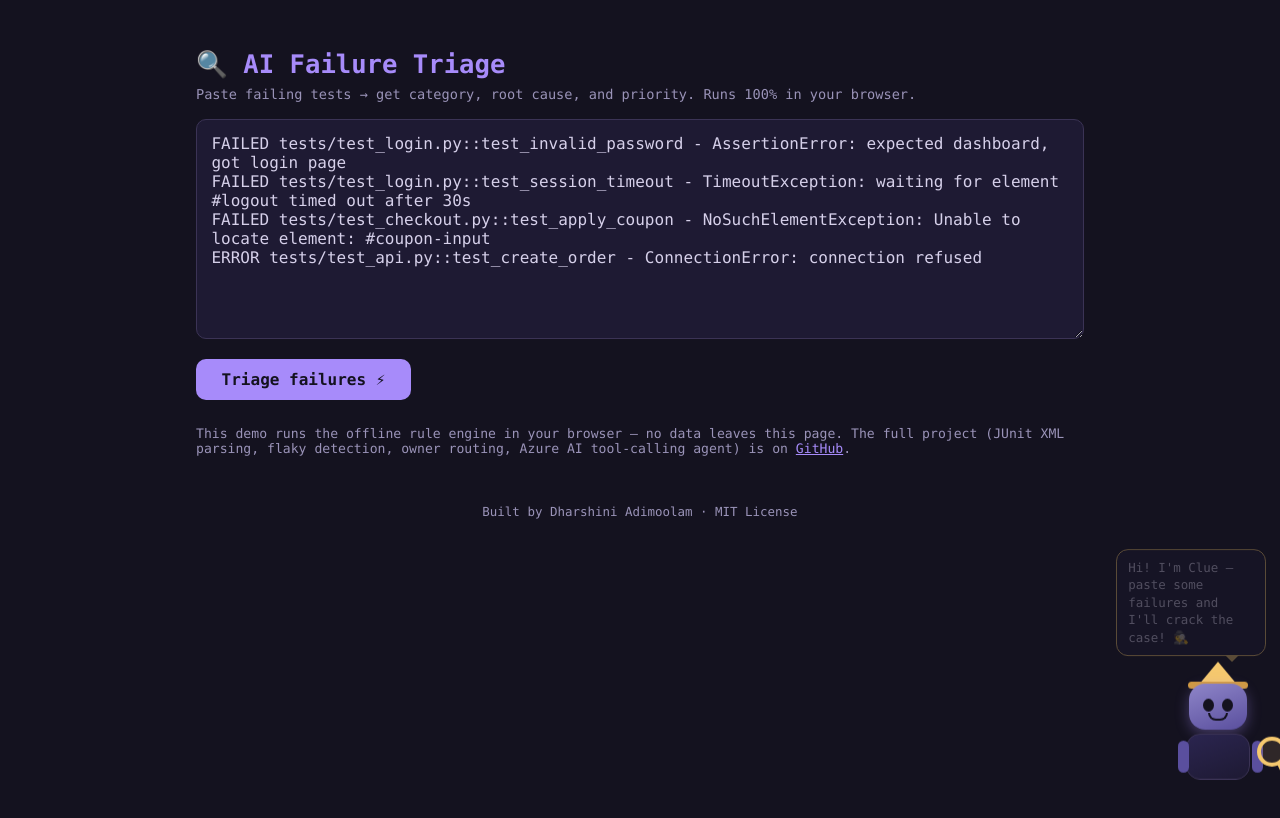
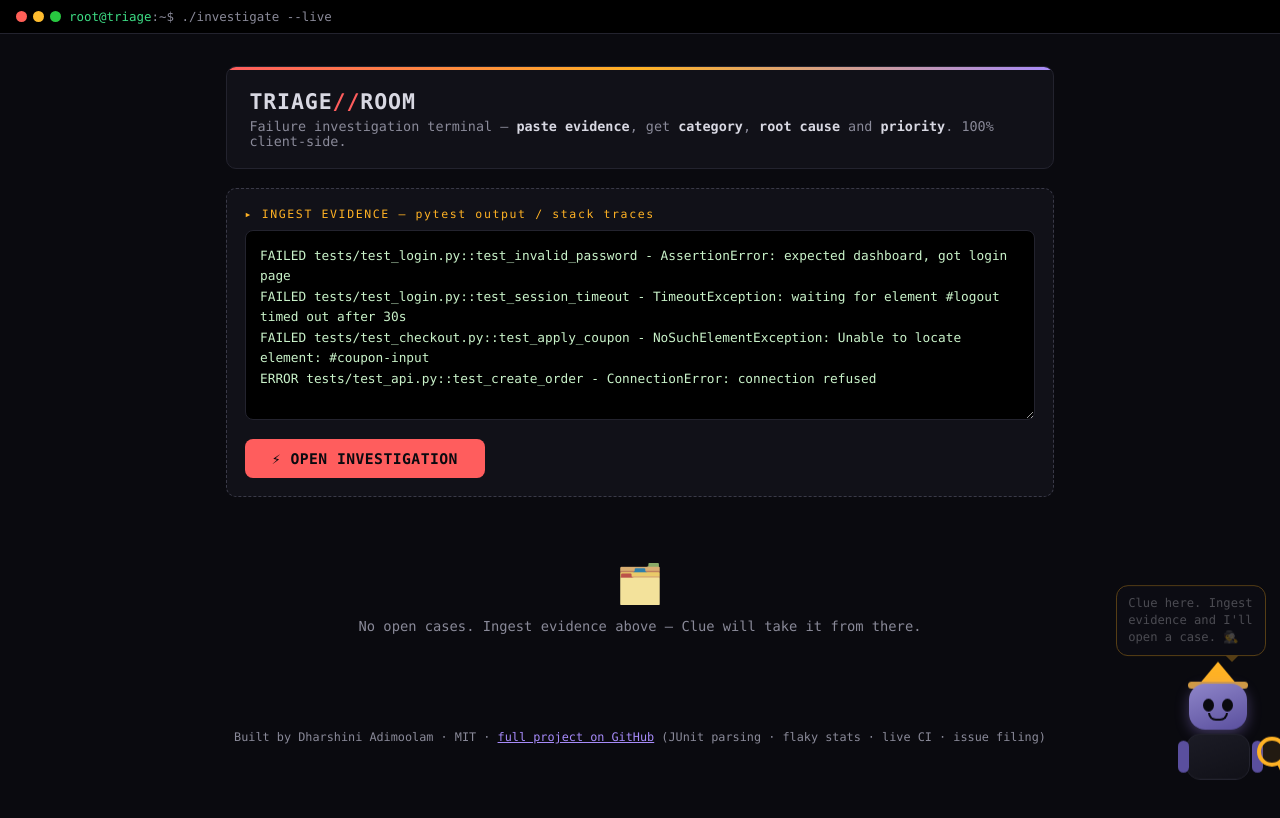
Before and after one commit to dharshuadhi/ai-failure-triage, a plain HTML site: page docs/index.html in a window 1280 px wide. Drawn offline with Linux system fonts and the light colour scheme.

Commit message:
Redesign demo: dark TRIAGE//ROOM terminal theme, case-file timeline

```diff
--- a/docs/index.html
+++ b/docs/index.html
@@ -3,111 +3,160 @@
 <head>
 <meta charset="utf-8">
 <meta name="viewport" content="width=device-width, initial-scale=1">
-<title>AI Failure Triage</title>
+<title>TRIAGE//ROOM — Failure Investigation Terminal</title>
 <style>
-  :root { --bg:#14121f; --card:#1e1a33; --line:#3b3355; --txt:#d6d0ea;
-          --lav:#a78bfa; --amber:#f5c86e; --muted:#9a93b8; }
+  :root { --bg:#0a0a0f; --panel:#111118; --panel2:#16161e; --line:#23232e;
+          --txt:#d8d8e2; --dim:#8a8a99; --red:#ff5d5d; --amber:#ffb224;
+          --green:#3ddc84; --lav:#a78bfa; --cyan:#57d0ff; }
   * { box-sizing:border-box; }
-  body { background:var(--bg); color:var(--txt);
-         font-family:ui-monospace,SFMono-Regular,Menlo,Consolas,monospace;
-         max-width:920px; margin:0 auto; padding:2rem 1rem 4rem; }
-  h1 { color:var(--lav); font-size:1.6rem; }
-  h1 .sub { display:block; font-size:.85rem; color:var(--muted); font-weight:normal; margin-top:.4rem; }
-  textarea { width:100%; height:220px; background:var(--card); color:var(--txt);
-             border:1px solid var(--line); border-radius:10px; padding:.9rem; font:inherit; resize:vertical; }
-  textarea:focus { outline:none; border-color:var(--lav); }
-  button.go { background:var(--lav); color:var(--bg); border:none; border-radius:10px;
-              padding:.7rem 1.6rem; font:inherit; font-weight:bold; cursor:pointer; font-size:1rem; margin-top:1rem;
-              transition: transform .15s ease; }
-  button.go:hover { background:#c4b5fd; }
-  button.go.pressed { transform: scale(.9); background:#c4b5fd; }
-  .card { background:var(--card); border:1px solid var(--line); border-radius:10px;
-          padding:1rem 1.1rem; margin-top:1rem; }
-  .card h3 { margin:.1rem 0 .6rem; font-size:.95rem; }
-  .meta { font-size:.8rem; color:var(--muted); margin-bottom:.5rem; }
-  .badge { display:inline-block; border-radius:6px; padding:.15rem .55rem; font-size:.75rem; font-weight:bold; }
-  .P1 { background:#ff7b72; color:#14121f; } .P2 { background:var(--amber); color:#14121f; }
-  .P3 { background:var(--lav); color:#14121f; } .P4 { background:var(--muted); color:#14121f; }
-  .cat { color:var(--amber); font-weight:bold; }
-  .hint { color:var(--muted); font-size:.82rem; margin-top:1.6rem; }
-  .hint a { color:var(--lav); }
-  footer { margin-top:3rem; color:var(--muted); font-size:.78rem; text-align:center; }
-  table { width:100%; border-collapse:collapse; font-size:.82rem; margin-top:1rem; }
-  th,td { border:1px solid var(--line); padding:.5rem .6rem; text-align:left; }
-  th { color:var(--lav); }
+  body { background:var(--bg); color:var(--txt); margin:0;
+         font-family:ui-monospace,SFMono-Regular,Menlo,Consolas,"Liberation Mono",monospace; }
+  .termbar { background:#000; border-bottom:1px solid var(--line); padding:.55rem 1rem;
+             font-size:.78rem; color:var(--dim); display:flex; gap:.5rem; align-items:center;
+             position:sticky; top:0; z-index:40; }
+  .dots { display:flex; gap:6px; }
+  .dots span { width:11px; height:11px; border-radius:50%; }
+  .dots .r{background:#ff5f57} .dots .y{background:#febc2e} .dots .g{background:#28c840}
+  .termbar .path { color:var(--green); }
+  .cursor { display:inline-block; width:8px; height:14px; background:var(--green);
+            vertical-align:-2px; animation:blinkc 1.1s steps(1) infinite; }
+  @keyframes blinkc { 50%{opacity:0} }
+  .wrap { max-width:860px; margin:0 auto; padding:2rem 1rem 5rem; }
+  .banner { border:1px solid var(--line); background:var(--panel); border-radius:10px;
+            padding:1.4rem 1.4rem 1.2rem; margin-bottom:1.2rem; position:relative; overflow:hidden; }
+  .banner::before { content:""; position:absolute; top:0; left:0; right:0; height:3px;
+                    background:linear-gradient(90deg,var(--red),var(--amber),var(--lav)); }
+  .banner h1 { margin:0 0 .3rem; font-size:1.35rem; letter-spacing:.04em; }
+  .banner h1 .r { color:var(--red); }
+  .banner p { margin:0; color:var(--dim); font-size:.84rem; }
+  .banner p b { color:var(--txt); }
+  .ingest { border:1px dashed #3a3a48; border-radius:10px; background:var(--panel);
+            padding:1.1rem; margin-bottom:1rem; }
+  .ingest .lbl { font-size:.72rem; letter-spacing:.14em; color:var(--amber); margin-bottom:.6rem; }
+  textarea { width:100%; height:190px; background:#000; color:#c9f2c9; border:1px solid var(--line);
+             border-radius:8px; padding:.9rem; font:inherit; font-size:.8rem; line-height:1.6; resize:vertical; }
+  textarea:focus { outline:none; border-color:var(--amber); }
+  button.go { margin-top:.9rem; background:var(--red); color:#0a0a0f; border:none; border-radius:8px;
+              padding:.7rem 1.7rem; font:inherit; font-weight:700; font-size:.92rem; cursor:pointer;
+              letter-spacing:.03em; transition:transform .15s ease; }
+  button.go:hover { background:#ff7575; }
+  button.go.pressed { transform:scale(.9); }
+  .feed { position:relative; margin-top:1.6rem; padding-left:26px; }
+  .feed::before { content:""; position:absolute; left:8px; top:6px; bottom:6px; width:2px;
+                  background:var(--line); }
+  .case { position:relative; border:1px solid var(--line); background:var(--panel);
+          border-radius:10px; padding:1rem 1.1rem; margin-bottom:1rem; }
+  .case::before { content:""; position:absolute; left:-24px; top:18px; width:12px; height:12px;
+                  border-radius:50%; background:var(--dim); border:2px solid var(--bg); }
+  .case.P1::before { background:var(--red); box-shadow:0 0 8px var(--red); }
+  .case.P2::before { background:var(--amber); box-shadow:0 0 8px var(--amber); }
+  .case.P3::before { background:var(--lav); } .case.P4::before { background:var(--dim); }
+  .case .file { font-size:.68rem; letter-spacing:.14em; color:var(--dim); margin-bottom:.35rem; }
+  .case h3 { margin:0 0 .5rem; font-size:.92rem; word-break:break-all; }
+  .sev { display:inline-block; font-size:.68rem; font-weight:700; letter-spacing:.08em;
+         border-radius:5px; padding:.18rem .55rem; margin-right:.5rem; vertical-align:1px; }
+  .sev.P1{background:var(--red); color:#0a0a0f;} .sev.P2{background:var(--amber); color:#0a0a0f;}
+  .sev.P3{background:var(--lav); color:#0a0a0f;} .sev.P4{background:var(--dim); color:#0a0a0f;}
+  .row { font-size:.82rem; margin:.35rem 0; }
+  .row .k { color:var(--dim); display:inline-block; min-width:118px; }
+  .cat { color:var(--cyan); font-weight:700; }
+  .verdict { border-top:1px dashed var(--line); margin-top:.7rem; padding-top:.7rem; }
+  .summary { border:1px solid var(--line); background:var(--panel2); border-radius:10px;
+             padding:1rem 1.1rem; margin-bottom:.4rem; }
+  .summary .big { font-size:1.5rem; font-weight:700; }
+  .bars { margin-top:.7rem; }
+  .bar { display:flex; align-items:center; gap:.6rem; font-size:.76rem; margin:.3rem 0; }
+  .bar .name { width:110px; color:var(--dim); }
+  .bar .track { flex:1; height:10px; background:#000; border-radius:5px; overflow:hidden; }
+  .bar .fill { height:100%; border-radius:5px; background:linear-gradient(90deg,var(--amber),var(--red)); }
+  .bar .n { width:30px; text-align:right; }
+  .idle { text-align:center; color:var(--dim); padding:3rem 1rem; font-size:.86rem; }
+  .idle .big { font-size:2.4rem; display:block; margin-bottom:.7rem; filter:grayscale(.4); }
+  footer { text-align:center; color:var(--dim); font-size:.74rem; margin-top:3rem; }
+  footer a { color:var(--lav); }
 
-  /* ---------- mascot: Clue the detective bot ---------- */
+  /* ---------- Clue (amber bubble on dark) ---------- */
   #mascot { position:fixed; right:20px; bottom:20px; width:84px; z-index:60;
-            transition: transform .75s cubic-bezier(.34,1.3,.64,1); cursor:pointer; }
-  #mascot .bot { animation: bob 2.6s ease-in-out infinite; }
-  @keyframes bob { 0%,100%{transform:translateY(0)} 50%{transform:translateY(-7px)} }
+            transition:transform .75s cubic-bezier(.34,1.3,.64,1); cursor:pointer; }
+  #mascot .bot { animation:bob 2.6s ease-in-out infinite; }
+  @keyframes bob{0%,100%{transform:translateY(0)}50%{transform:translateY(-7px)}}
   #mascot .hat { width:0; height:0; margin:0 auto; position:relative;
                  border-left:20px solid transparent; border-right:20px solid transparent;
                  border-bottom:24px solid var(--amber); }
-  #mascot .hat::after { content:""; position:absolute; top:20px; left:-30px; width:60px; height:7px;
-                        border-radius:4px; background:#d19a3f; }
+  #mascot .hat::after{ content:""; position:absolute; top:20px; left:-30px; width:60px; height:7px;
+                       border-radius:4px; background:#d19a3f; }
   #mascot .head { width:58px; height:46px; margin:-2px auto 0; border-radius:16px;
                   background:linear-gradient(160deg,#8f86c9,#5a4f9e); position:relative;
                   box-shadow:0 4px 14px rgba(167,139,250,.35); }
   #mascot .eye { position:absolute; top:15px; width:11px; height:13px; border-radius:50%;
-                 background:#14121f; animation: blink 4.2s infinite; }
-  #mascot .eye.left { left:14px; } #mascot .eye.right { right:14px; }
-  @keyframes blink { 0%,93%,100%{transform:scaleY(1)} 96%{transform:scaleY(.08)} }
-  #mascot .mouth { position:absolute; bottom:9px; left:50%; width:20px; height:8px;
-                   border:2.5px solid #14121f; border-top:none; border-radius:0 0 12px 12px;
-                   transform:translateX(-50%); }
-  #mascot .body { width:64px; height:46px; margin:4px auto 0; border-radius:14px;
-                  background:linear-gradient(160deg,#2b2550,#1e1a33); border:1px solid var(--line);
-                  position:relative; }
-  #mascot .arm { position:absolute; top:6px; width:11px; height:32px; border-radius:6px;
-                 background:#5a4f9e; }
-  #mascot .arm.left { left:-9px; }
-  #mascot .arm.right { right:-14px; transform-origin:top center; }
-  #mascot .glass { position:absolute; top:-4px; right:-24px; width:30px; height:30px;
-                   border:4px solid var(--amber); border-radius:50%; background:rgba(245,200,110,.12); }
-  #mascot .glass::after { content:""; position:absolute; bottom:-16px; right:-2px; width:5px; height:18px;
-                          background:var(--amber); border-radius:3px; transform:rotate(-25deg); }
-  #mascot.inspecting .arm.right { animation: inspect 1s ease-in-out infinite; }
-  @keyframes inspect { 0%,100%{transform:rotate(0)} 50%{transform:rotate(-40deg)} }
-  #mascot.waving .arm.right { animation: wave .5s ease-in-out 3; }
-  @keyframes wave { 0%,100%{transform:rotate(0)} 50%{transform:rotate(-55deg)} }
-  #mascot.jumping .bot { animation: jump .65s ease; }
-  @keyframes jump { 0%,100%{transform:translateY(0)} 40%{transform:translateY(-34px) rotate(-6deg)}
-                    60%{transform:translateY(-34px) rotate(6deg)} }
-  #mascot .bubble { position:absolute; bottom:calc(100% + 10px); right:-6px; min-width:150px; max-width:220px;
-                    background:var(--card); border:1px solid var(--amber); border-radius:12px;
-                    padding:.55rem .7rem; font-size:.78rem; line-height:1.4; color:var(--txt);
-                    opacity:0; transform:translateY(6px); transition:all .25s ease; pointer-events:none; }
-  #mascot .bubble::after { content:""; position:absolute; top:100%; right:26px;
-                           border:7px solid transparent; border-top-color:var(--amber); }
-  #mascot .bubble.show { opacity:1; transform:translateY(0); }
-  .confetti { position:fixed; top:-14px; width:9px; height:13px; z-index:99; border-radius:2px;
-              animation: fall 1.9s ease-in forwards; pointer-events:none; }
-  @keyframes fall { to { transform: translateY(108vh) rotate(720deg); } }
-  @media (max-width:600px){ #mascot{ width:64px; right:12px; bottom:12px; }
-    #mascot .bubble{ font-size:.68rem; min-width:120px; } }
+                 background:#0a0a0f; animation:blink 4.2s infinite; }
+  #mascot .eye.left{left:14px} #mascot .eye.right{right:14px}
+  @keyframes blink{0%,93%,100%{transform:scaleY(1)}96%{transform:scaleY(.08)}}
+  #mascot .mouth{ position:absolute; bottom:9px; left:50%; width:20px; height:8px;
+                  border:2.5px solid #0a0a0f; border-top:none; border-radius:0 0 12px 12px;
+                  transform:translateX(-50%); }
+  #mascot .body{ width:64px; height:46px; margin:4px auto 0; border-radius:14px;
+                 background:linear-gradient(160deg,#1c1c26,#111118); border:1px solid var(--line); position:relative; }
+  #mascot .arm{ position:absolute; top:6px; width:11px; height:32px; border-radius:6px; background:#5a4f9e; }
+  #mascot .arm.left{left:-9px} #mascot .arm.right{right:-14px; transform-origin:top center;}
+  #mascot .glass{ position:absolute; top:-4px; right:-24px; width:30px; height:30px;
+                  border:4px solid var(--amber); border-radius:50%; background:rgba(255,178,36,.1); }
+  #mascot .glass::after{ content:""; position:absolute; bottom:-16px; right:-2px; width:5px; height:18px;
+                         background:var(--amber); border-radius:3px; transform:rotate(-25deg); }
+  #mascot.inspecting .arm.right{ animation:inspect 1s ease-in-out infinite; }
+  @keyframes inspect{0%,100%{transform:rotate(0)}50%{transform:rotate(-40deg)}}
+  #mascot.waving .arm.right{ animation:wave .5s ease-in-out 3; }
+  @keyframes wave{0%,100%{transform:rotate(0)}50%{transform:rotate(-55deg)}}
+  #mascot.jumping .bot{ animation:jump .65s ease; }
+  @keyframes jump{0%,100%{transform:translateY(0)}40%{transform:translateY(-34px) rotate(-6deg)}60%{transform:translateY(-34px) rotate(6deg)}}
+  #mascot .bubble{ position:absolute; bottom:calc(100% + 10px); right:-6px; min-width:150px; max-width:220px;
+                   background:var(--panel2); border:1px solid var(--amber); border-radius:12px;
+                   padding:.55rem .7rem; font-size:.76rem; line-height:1.4; color:var(--txt);
+                   opacity:0; transform:translateY(6px); transition:all .25s ease; pointer-events:none; }
+  #mascot .bubble::after{ content:""; position:absolute; top:100%; right:26px;
+                          border:7px solid transparent; border-top-color:var(--amber); }
+  #mascot .bubble.show{ opacity:1; transform:translateY(0); }
+  .confetti{ position:fixed; top:-14px; width:9px; height:13px; z-index:99; border-radius:2px;
+             animation:fall 1.9s ease-in forwards; pointer-events:none; }
+  @keyframes fall{ to{ transform:translateY(108vh) rotate(720deg);} }
+  @media (max-width:600px){ #mascot{width:64px; right:12px; bottom:12px;}
+    #mascot .bubble{font-size:.68rem; min-width:120px;} }
 </style>
 </head>
 <body>
 
-<h1>🔍 AI Failure Triage
-  <span class="sub">Paste failing tests → get category, root cause, and priority. Runs 100% in your browser.</span>
-</h1>
+<div class="termbar">
+  <div class="dots"><span class="r"></span><span class="y"></span><span class="g"></span></div>
+  <span><span class="path">root@triage</span>:~$ ./investigate --live</span>
+  <span class="cursor"></span>
+</div>
 
-<textarea id="log" placeholder="Paste pytest output (FAILED ... lines) or a stack trace...">FAILED tests/test_login.py::test_invalid_password - AssertionError: expected dashboard, got login page
+<div class="wrap">
+  <div class="banner">
+    <h1>TRIAGE<span class="r">//</span>ROOM</h1>
+    <p>Failure investigation terminal — <b>paste evidence</b>, get <b>category</b>,
+       <b>root cause</b> and <b>priority</b>. 100% client-side.</p>
+  </div>
+
+  <div class="ingest">
+    <div class="lbl">▸ INGEST EVIDENCE — pytest output / stack traces</div>
+    <textarea id="log">FAILED tests/test_login.py::test_invalid_password - AssertionError: expected dashboard, got login page
 FAILED tests/test_login.py::test_session_timeout - TimeoutException: waiting for element #logout timed out after 30s
 FAILED tests/test_checkout.py::test_apply_coupon - NoSuchElementException: Unable to locate element: #coupon-input
-ERROR tests/test_api.py::test_create_order - ConnectionError: connection refused
-</textarea>
-<button class="go" id="go">Triage failures ⚡</button>
+ERROR tests/test_api.py::test_create_order - ConnectionError: connection refused</textarea>
+    <button class="go" id="go">⚡ OPEN INVESTIGATION</button>
+  </div>
 
-<div id="result"></div>
+  <div id="result">
+    <div class="idle"><span class="big">🗂️</span>
+      No open cases. Ingest evidence above — Clue will take it from there.
+    </div>
+  </div>
 
-<p class="hint">This demo runs the offline rule engine in your browser — no data leaves this page.
-The full project (JUnit XML parsing, flaky detection, owner routing, Azure AI tool-calling agent) is on
-<a href="https://github.com/dharshuadhi/ai-failure-triage">GitHub</a>.</p>
-
-<footer>Built by Dharshini Adimoolam · MIT License</footer>
+  <footer>Built by Dharshini Adimoolam · MIT ·
+    <a href="https://github.com/dharshuadhi/ai-failure-triage">full project on GitHub</a>
+    (JUnit parsing · flaky stats · live CI · issue filing)</footer>
+</div>
 
 <div id="mascot" title="Clue">
   <div class="bubble" id="bubble"></div>
@@ -123,7 +172,7 @@ The full project (JUnit XML parsing, flaky detection, owner routing, Azure AI to
   const $ = id => document.getElementById(id);
   const wait = ms => new Promise(r => setTimeout(r, ms));
 
-  /* ---------- Clue the detective bot ---------- */
+  /* ---------- Clue ---------- */
   const mascot = $("mascot"), bubble = $("bubble");
   let bubbleTimer = null;
   function say(text, ms = 2600) {
@@ -146,7 +195,7 @@ The full project (JUnit XML parsing, flaky detection, owner routing, Azure AI to
   function celebrate() {
     mascot.classList.add("jumping");
     setTimeout(() => mascot.classList.remove("jumping"), 700);
-    const colors = ["#a78bfa", "#f5c86e", "#7ee787", "#ff7b72", "#d6d0ea"];
+    const colors = ["#ff5d5d", "#ffb224", "#3ddc84", "#a78bfa", "#57d0ff"];
     for (let i = 0; i < 26; i++) {
       const c = document.createElement("div");
       c.className = "confetti";
@@ -159,62 +208,74 @@ The full project (JUnit XML parsing, flaky detection, owner routing, Azure AI to
   }
   function goHome() { mascot.style.transform = ""; }
   const tips = [
-    "Tip: timeouts + locators = the usual suspects. 🔍",
-    "A test failing 5/5 runs isn't flaky — it's broken! 📊",
-    "Psst… I run 100% in your browser. The evidence never leaves. 🕵️",
-    "Connection errors? Always check infra before blaming the app. 🌐",
+    "Timeouts + locators = the usual suspects. 🔍",
+    "5/5 fails isn't flaky — it's broken. Trust the CI. 📊",
+    "Evidence never leaves your browser here. 🕵️",
+    "Connection errors? Check infra before blaming the app. 🌐",
   ];
   mascot.addEventListener("click", () => {
     mascot.classList.add("waving");
     setTimeout(() => mascot.classList.remove("waving"), 1600);
     say(tips[Math.floor(Math.random() * tips.length)]);
   });
-  setTimeout(() => say("Hi! I'm Clue — paste some failures and I'll crack the case! 🕵️", 4200), 800);
+  setTimeout(() => say("Clue here. Ingest evidence and I'll open a case. 🕵️", 4200), 800);
 
-  /* ---------- triage ---------- */
+  /* ---------- investigation ---------- */
+  let caseNo = 0;
   function doTriage() {
     const text = $("log").value;
     const failures = parseFailures(text);
     const box = $("result");
     if (!failures.length) {
-      box.innerHTML = '<div class="card">No failures found. Paste <code>FAILED ...</code> lines or a stack trace.</div>';
+      box.innerHTML = '<div class="idle"><span class="big">🗂️</span>No parseable evidence. Paste <code>FAILED ...</code> lines or a stack trace.</div>';
       return null;
     }
+    caseNo++;
     const results = triageFailures(failures);
     const s = summarize(results);
-    let html = `<div class="card"><h3>Summary</h3><div class="meta">${s.total} failures triaged</div>
-      <table><tr><th>Category</th><th>Count</th></tr>` +
-      Object.entries(s.by_category).map(([c,n]) => `<tr><td>${c}</td><td>${n}</td></tr>`).join("") +
-      `</table></div>`;
-    const order = {P1:0,P2:1,P3:2,P4:3};
-    results.sort((a,b) => order[a.priority]-order[b.priority]).forEach(r => {
-      html += `<div class="card"><h3><span class="badge ${r.priority}">${r.priority}</span> ${r.test_id}</h3>
-        <div class="meta">Category: <span class="cat">${r.category}</span> (confidence ${Math.round(r.confidence*100)}%)</div>
-        <div><b>Root cause:</b> ${r.root_cause}</div>
-        <div style="margin-top:.4rem"><b>Suggested fix:</b> ${r.suggested_fix}</div></div>`;
+    const maxCat = Math.max(...Object.values(s.by_category));
+    let h = `<div class="summary"><span class="big">${s.total}</span>
+      <span style="color:var(--dim)"> failures · case #${String(caseNo).padStart(3, "0")}</span>
+      <div class="bars">` +
+      Object.entries(s.by_category).map(([c, n]) =>
+        `<div class="bar"><span class="name">${c}</span>
+         <span class="track"><span class="fill" style="width:${(n / maxCat) * 100}%"></span></span>
+         <span class="n">${n}</span></div>`).join("") +
+      `</div></div><div class="feed">`;
+    const order = { P1: 0, P2: 1, P3: 2, P4: 3 };
+    results.sort((a, b) => order[a.priority] - order[b.priority]).forEach((r, i) => {
+      h += `<div class="case ${r.priority}">
+        <div class="file">CASE FILE ${String(caseNo).padStart(3, "0")}-${i + 1}</div>
+        <h3><span class="sev ${r.priority}">${r.priority}</span>${r.test_id}</h3>
+        <div class="row"><span class="k">category</span><span class="cat">${r.category}</span>
+          <span style="color:var(--dim)">(${Math.round(r.confidence * 100)}% conf)</span></div>
+        <div class="verdict">
+          <div class="row"><span class="k">root cause</span>${r.root_cause}</div>
+          <div class="row"><span class="k">suggested fix</span>${r.suggested_fix}</div>
+        </div></div>`;
     });
-    box.innerHTML = html;
-    box.scrollIntoView({ behavior:"smooth" });
+    box.innerHTML = h + `</div>`;
+    box.scrollIntoView({ behavior: "smooth" });
     return { total: s.total, p1: s.by_priority.P1 || 0 };
   }
 
   let busy = false;
   $("go").addEventListener("click", async () => {
     if (busy) return;
-    if (!$("log").value.trim()) { say("Paste some failing tests first! 📝"); return; }
+    if (!$("log").value.trim()) { say("Ingest evidence first! 📝"); return; }
     busy = true;
     try {
       say("The game is afoot! 🔍");
       await walkTo($("go"));
       pressButton($("go"));
       mascot.classList.add("inspecting");
-      say("Examining the evidence…");
+      say("Dusting for prints…");
       await wait(900);
       mascot.classList.remove("inspecting");
       const s = doTriage();
-      if (!s) { say("Hmm, no clues in there. Try FAILED lines! 🕵️"); goHome(); return; }
+      if (!s) { say("No clues in there. Try FAILED lines! 🕵️"); goHome(); return; }
       celebrate();
-      say(`Case cracked! ${s.total} culprit${s.total === 1 ? "" : "s"}` +
+      say(`Case closed! ${s.total} culprit${s.total === 1 ? "" : "s"}` +
           (s.p1 ? `, ${s.p1} at P1! 🚨` : " 🕵️"), 3400);
       await wait(2000);
       goHome();
```
